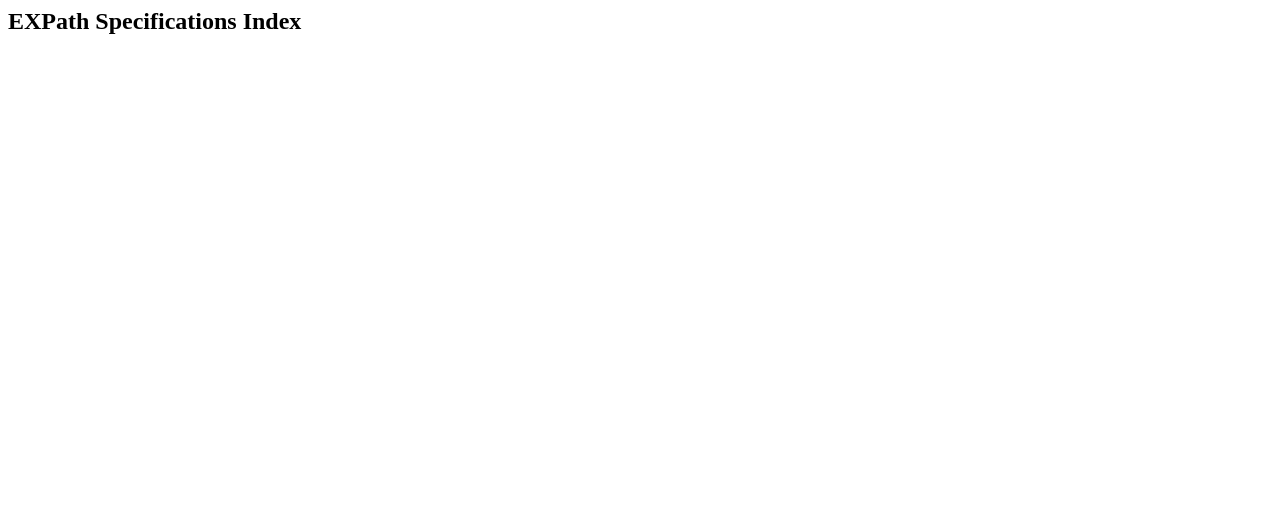
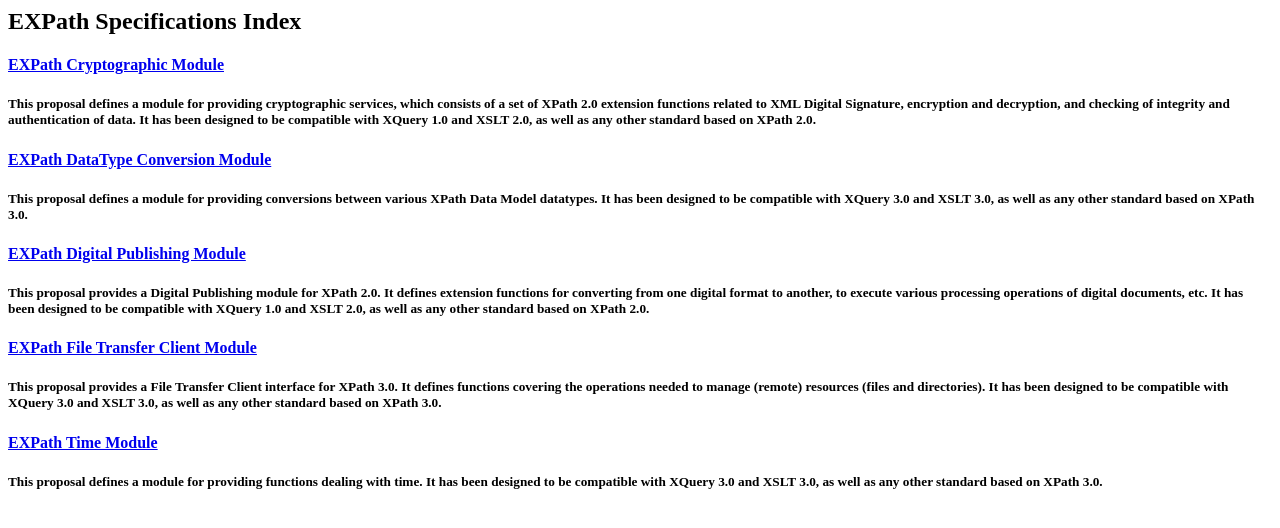
Before and after one commit to claudius108/expath-specs, a plain HTML site: page index.html in a window 1280 px wide. Drawn offline with Linux system fonts and the light colour scheme.

```diff
--- a/index.html
+++ b/index.html
@@ -4,5 +4,48 @@
    </head>
    <body>
       <h2>EXPath Specifications Index</h2>
+      <h4><a href="crypto/crypto.html">EXPath Cryptographic Module</a></h4>
+      <h5>
+         This proposal defines a module for providing cryptographic services,
+         which consists of a set of XPath 2.0 extension functions related to XML Digital Signature,
+         encryption and decryption, and
+         checking of integrity and authentication of data. It has been designed to be compatible
+         with XQuery 1.0
+         and XSLT 2.0, as well as any other standard based on XPath 2.0.
+
+      </h5>
+      <h4><a href="datatype-conversion/datatype-conversion.html">EXPath DataType Conversion Module</a></h4>
+      <h5>
+         This proposal defines a module for providing conversions between various XPath Data
+         Model datatypes.
+         It has been designed to be compatible with XQuery 3.0 and XSLT 3.0, as well as any
+         other standard based on XPath 3.0.
+
+      </h5>
+      <h4><a href="digital-publishing/digital-publishing.html">EXPath Digital Publishing Module</a></h4>
+      <h5>
+         This proposal provides a Digital Publishing module for XPath 2.0.
+         		It defines extension functions for converting from one digital format to another,
+         to
+         		execute various processing operations of digital documents, etc.
+         		It has been designed to be compatible with XQuery 1.0 and XSLT 2.0, as well as any
+         other standard based on XPath 2.0.
+
+      </h5>
+      <h4><a href="ft-client/ft-client.html">EXPath File Transfer Client Module</a></h4>
+      <h5>
+         This proposal provides a File Transfer Client interface for XPath 3.0. It defines
+         functions covering the operations needed to
+         manage (remote) resources (files and directories). It has been designed to be compatible
+         with XQuery 3.0 and XSLT 3.0, as well as any other standard based on XPath 3.0.
+
+      </h5>
+      <h4><a href="time/time.html">EXPath Time Module</a></h4>
+      <h5>
+         This proposal defines a module for providing functions dealing with time.
+         It has been designed to be compatible with XQuery 3.0 and XSLT 3.0, as well as any
+         other standard based on XPath 3.0.
+
+      </h5>
    </body>
 </html>
```
Also changed, not shown: pom.xml (+12 -6 lines), 1 other file.
